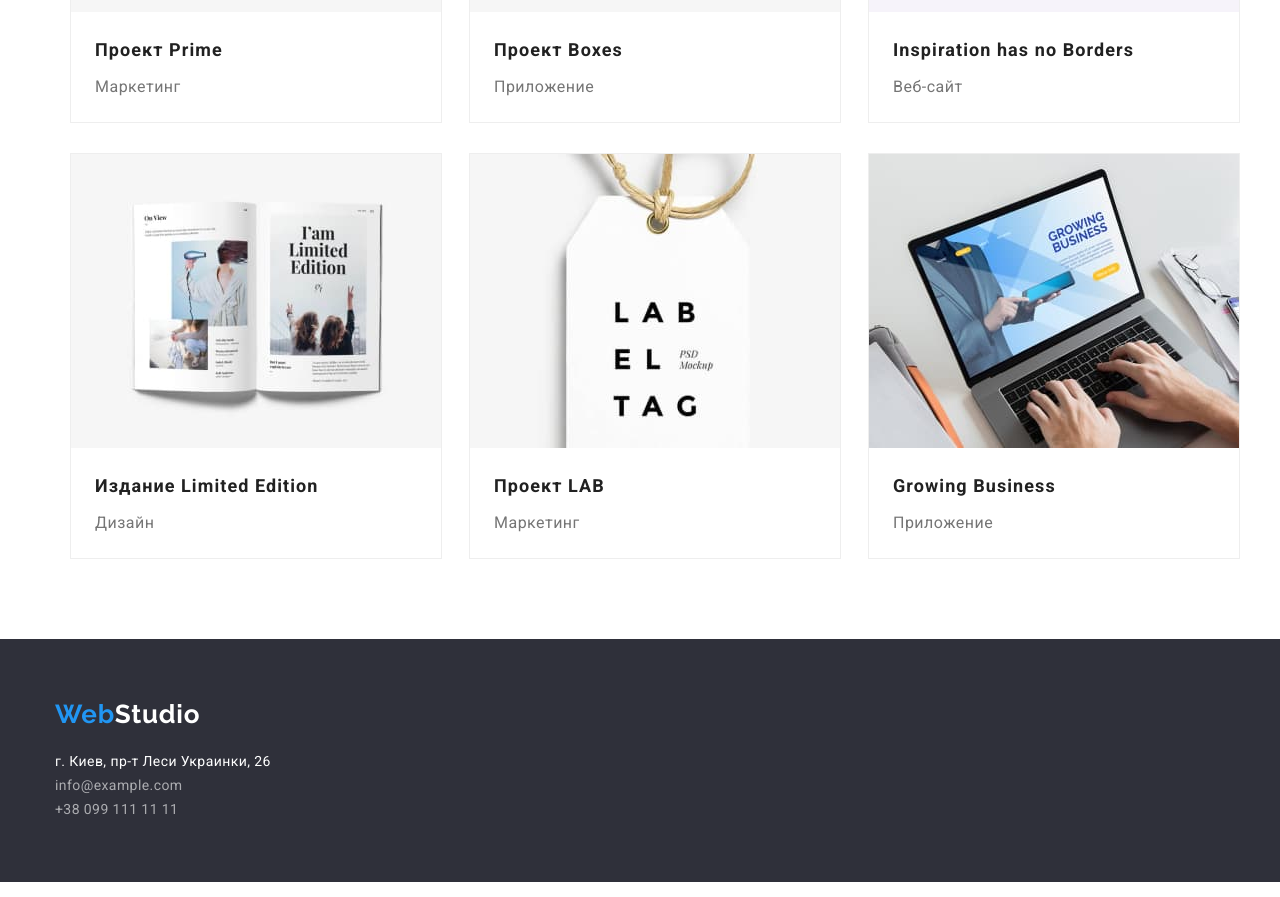
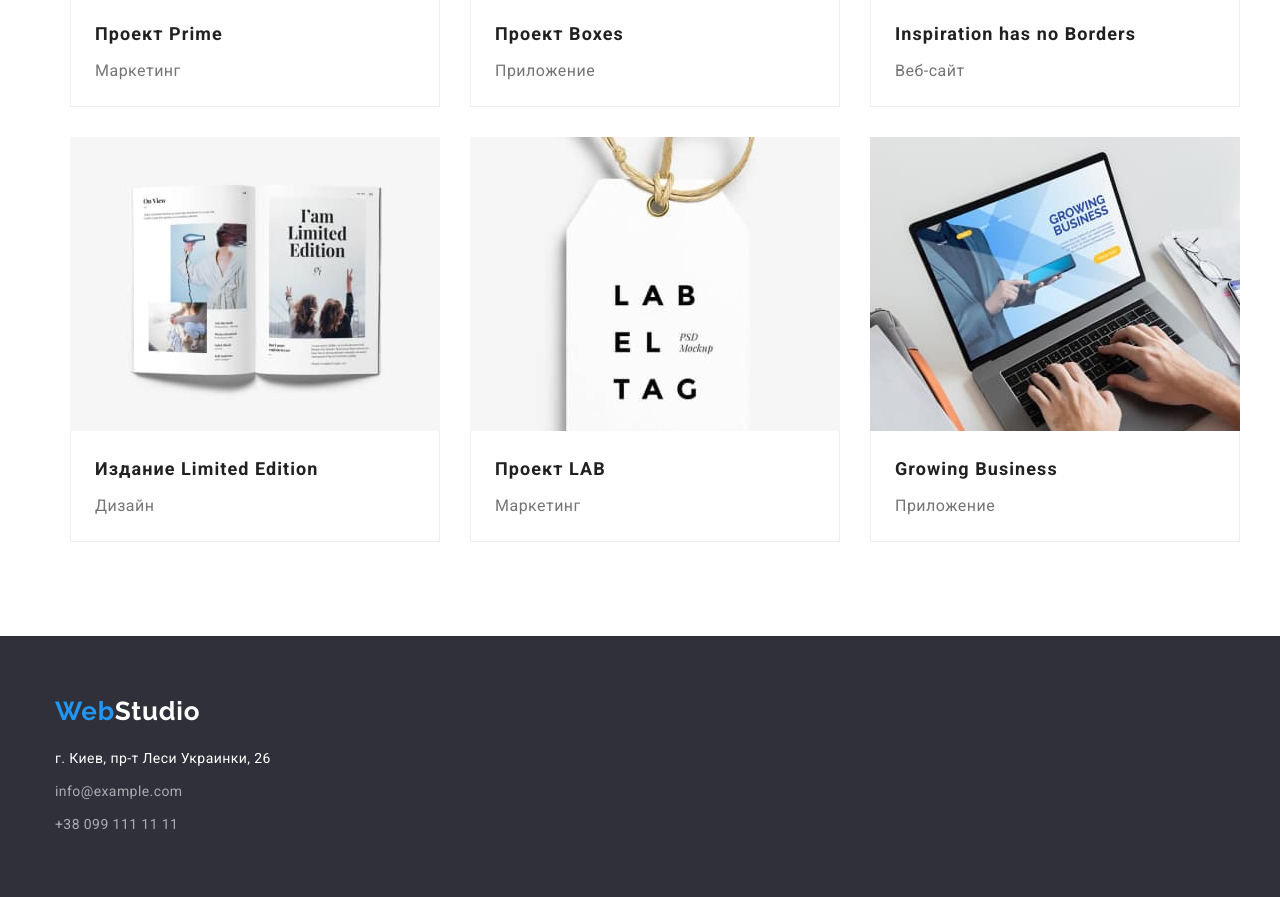
Before and after one commit to Plov3/goit-markup-hw-03, a plain HTML site: page portfolio.html in a window 1280 px wide. Shown: the part 1000-1897 px from the top of the page. Drawn offline with Linux system fonts and the light colour scheme.

Commit message:
bugs fixed

```diff
--- a/css/styles.css
+++ b/css/styles.css
@@ -219,6 +219,9 @@ img {
 }
 /* /advantages */
 /* examples */
+.examples {
+    padding-bottom: 94px;
+}
 .our-examples {
     display: flex;
     justify-content: space-between;
@@ -258,12 +261,12 @@ img {
 /* /our team */
 /* filter */
 .portfolio-filter {
-    padding-top: 108px;
-    padding-bottom: 50px;
+
 }
 .portfolio-filter-list {
     display: flex;
     justify-content: center;
+    margin-bottom: 50px;
 }
 .portfolio-filter-list-item:not(:last-child) {
     margin-right: 8px;
@@ -307,34 +310,26 @@ img {
     font-size: 16px;
     line-height: 1.87;
 }
-.portfolio-example {
-    width: 372px;
-    box-sizing: border-box;
-    background: #FFFFFF;
-    border: 1px solid #EEEEEE;
-}
 .portfolio-example-text {
-    margin: 20px 24px;
+    padding: 20px 24px;
+    border: #EEEEEE solid 1px;
+    border-top: none;
 }
 .portfolio-example:nth-child(-n+6) {
     margin-bottom: 30px;
-}
-.portfolio-example:hover,
-.portfolio-example:focus {
-    border: 1px solid var(--main-color);
 }
 /* /filter */
 /* footer */
 .footer {
     background: #2F303A;
+    padding-top: 60px;
+    padding-bottom: 60px;
 }
 .footer-container {
     display: flex;
     flex-direction: column;
-    padding-bottom: 60px;
 }
 .logo-bot {
-    margin-top: 60px;
     margin-bottom: 20px;
 }
 .logo-half-dark {
@@ -346,6 +341,9 @@ img {
     letter-spacing: 0.03em;
     color: rgba(255, 255, 255, 0.6);
 }
+.contact-bot:not(:last-child) {
+    margin-bottom: 9px;
+}
 .map {
     color: #FFFFFF;
 }
--- a/portfolio.html
+++ b/portfolio.html
@@ -32,7 +32,7 @@
     <!-- основная часть -->
     <main>
     <!-- герой -->
-        <section class="portfolio-filter">
+        <section class="portfolio-filter section">
             <div class="container">
                 <h1 class="portfolio-header visually-hidden">Portfolio</h1>
                 <!-- фильтр -->
@@ -43,11 +43,7 @@
                     <li class="portfolio-filter-list-item"><button class="filter-btn" type="button">Дизайн</button></li>
                     <li class="portfolio-filter-list-item"><button class="filter-btn" type="button">Маркетинг</button></li>
                 </ul>
-            </div>
-        </section>
-        <!-- список проектов -->
-        <section class="portfolio-examples">
-            <div class="container">
+                <!-- список проектов -->
                 <ul class="portfolio-examples-list container list">
                     <li class="portfolio-example">
                         <a class="link" href="">
```
Also changed, not shown: index.html (+1 -1 lines).
